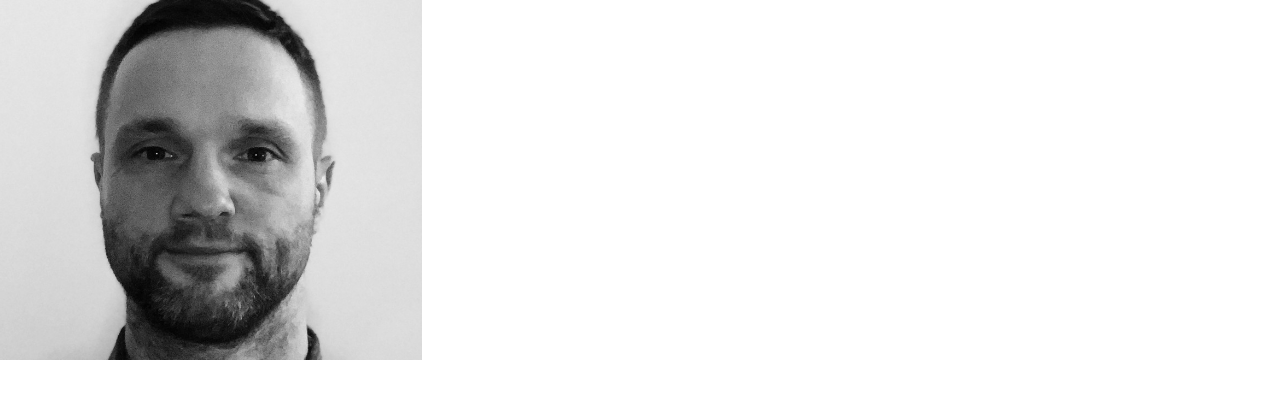
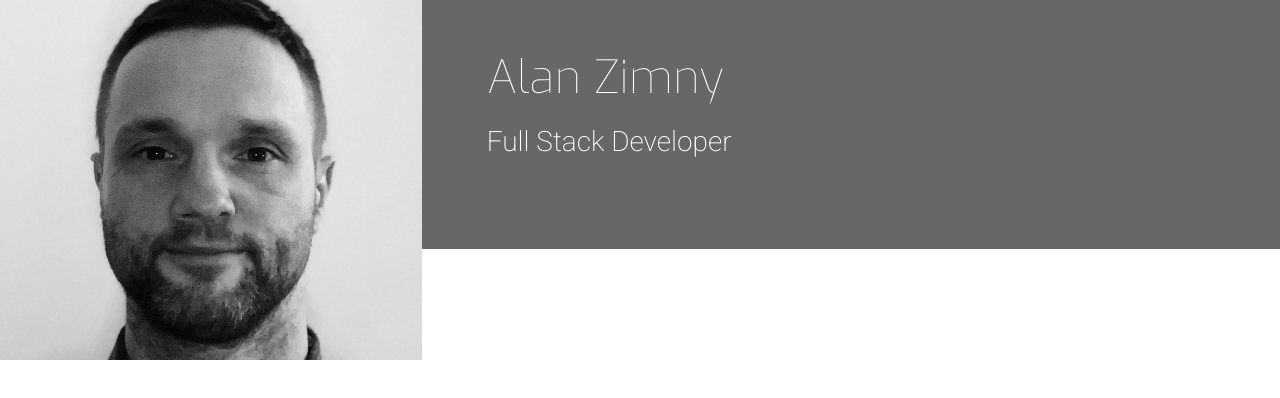
Before and after one commit to azimny86/Resume, a plain HTML site: page index.html in a window 1280 px wide. Drawn offline with nearby package versions, Linux system fonts and the light colour scheme.

Commit message:
Add name and title with styling

```diff
--- a/assets/css/style.css
+++ b/assets/css/style.css
@@ -1,7 +1,19 @@
 @import url('https://fonts.googleapis.com/css?family=Roboto:100,200,300,400,500,600,700|Exo:100,200,300,400,500,600,700');
+/*-------------------------- Colurs*/
+
+.bg-color-name-title{
+    background-color: #676767;
+}
+
+
+/*-------------------------- Heading*/
 
 header {
     margin: 0;
+}
+
+.heading {
+    margin-left: 50px;
 }
 
 .logo {
@@ -14,3 +26,21 @@ header {
     -moz-transition: all .5s ease-in-out;
     -webkit-transition: all .5s ease-in-out;
 }
+
+
+.name {
+    font-family: "Exo", sans-serif;
+    font-weight: 100;
+    font-size: 46px;
+    margin-top: 50px;
+    color: #fff;
+}
+
+.title {
+    font-family: 'Roboto', sans-serif;
+    font-weight: 200;
+    font-size: 28px;
+    margin-top: 20px;
+    margin-bottom: 90px;
+    color: #fff;
+}
--- a/index.html
+++ b/index.html
@@ -16,6 +16,12 @@
 
             </a>
             <div class="col-md-8">
+                <div class="row bg-color-name-title">
+                    <div class="col heading">
+                        <h1 class="name">Alan Zimny </h1>
+                        <h2 class="title">Full Stack Developer</h2>
+                    </div>
+                </div>
 
             </div>
         </div>
```
